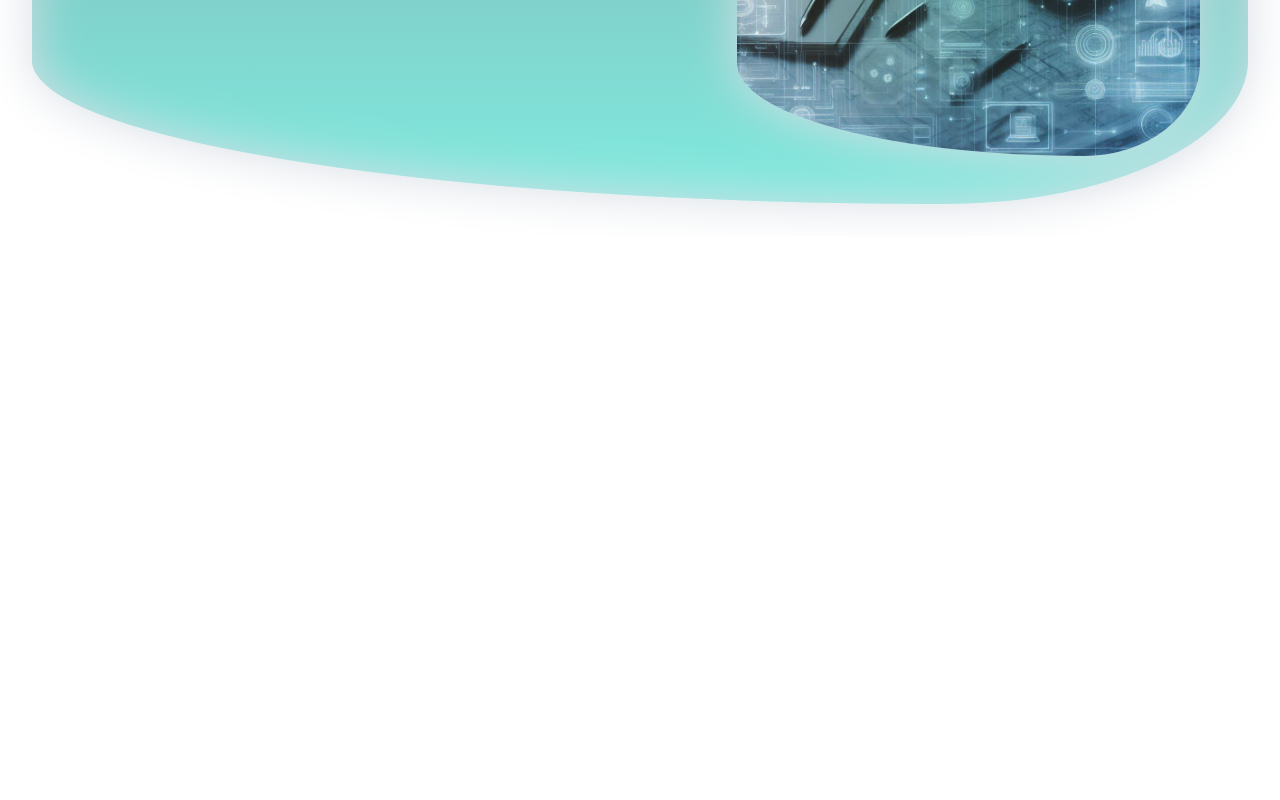
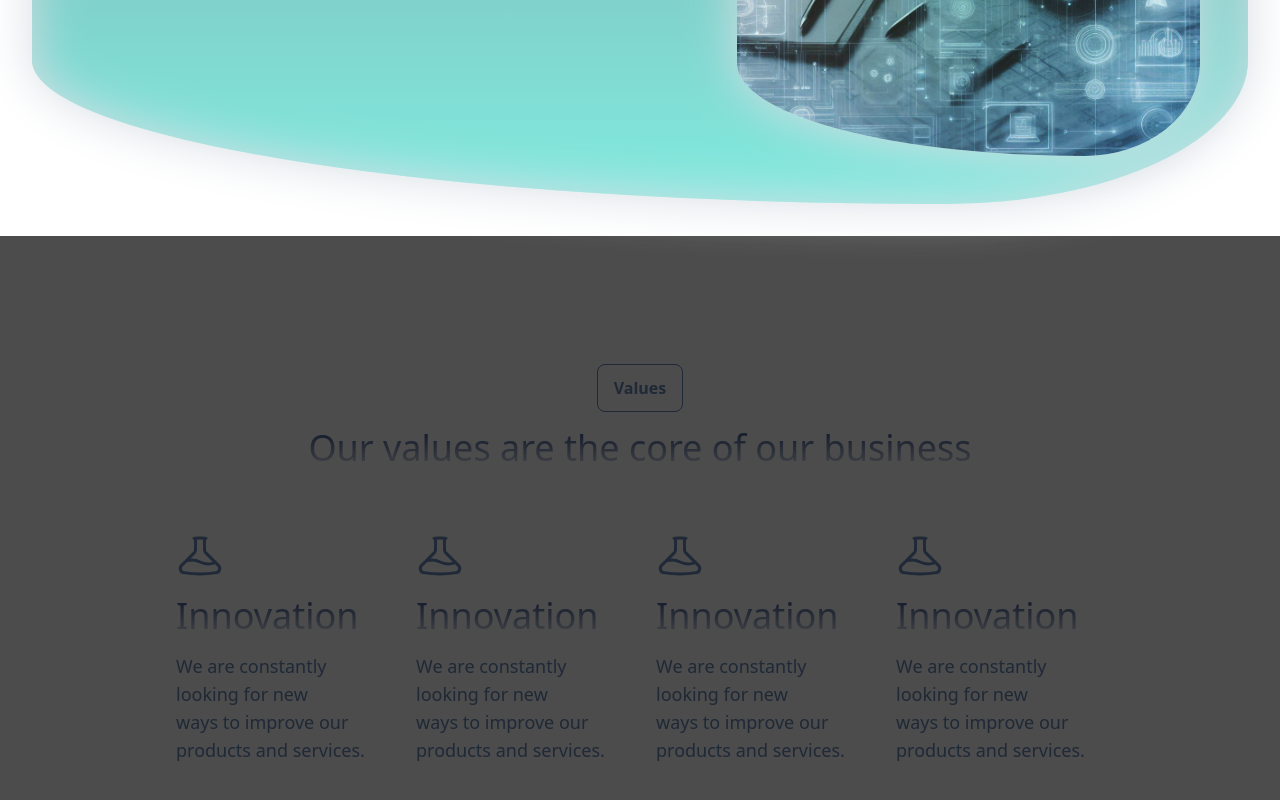
Before and after one commit to 10GeekJames/RobotBuildersInc, a React (Vite) app: page / in a window 1280 px wide. Shown: the part 1787-2587 px from the top of the page. Before the commit the page ends 2023 px from the top, so only its background shows below. Built offline with nearby package versions, Linux system fonts and the light colour scheme.

Commit message:
Update component flexibility, added values section, added icon

```diff
--- a/src/App.jsx
+++ b/src/App.jsx
@@ -5,6 +5,7 @@ import './App.css'
 import Header from './components/Header'
 import Hero from './components/Hero'
 import Features from './components/features/Features'
+import Values from './components/values/Values'
 
 function App() {
   const [count, setCount] = useState(0)
@@ -14,6 +15,7 @@ function App() {
       <Header />
       <Hero />
       <Features />
+      <Values />
     </>
   )
 }
--- a/src/components/Shared/GradientTitle.jsx
+++ b/src/components/Shared/GradientTitle.jsx
@@ -1,18 +1,33 @@
-const GradientTitle = ({ title, additionalClasses = "", textSize }) => {
+const GradientTitle = ({ title, additionalClasses = "", textSize, fontWeight }) => {
   const getTextSize = () => {
     if (textSize === "sm") {
       return "text-2xl";
     } else if (textSize === "md") {
       return "text-4xl";
     } else if (textSize === "lg") {
-      return "text-6xl";
+      return "text-5xl";
     } else if (textSize === "xl") {
       return "text-8xl";
     }
     return "text-6xl";
   }
+
+  const getFontWeight = () => {
+    if (fontWeight === "light") {
+      return "font-light";
+    } else if (fontWeight === "normal") {
+      return "font-normal";
+    } else if (fontWeight === "medium") {
+      return "font-medium";
+    } else if (fontWeight === "semibold") {
+      return "font-semibold";
+    } else if (fontWeight === "bold") {
+      return "font-bold";
+    }
+    return "font-bold";
+  }
   return (
-    <h1 className={`${getTextSize()} text-balance font-bold inline-block bg-gradient-to-t from-slate-900/20 dark:from-neutral-content/20 from-5% dark:from-25% to-slate-900 dark:to-neutral-content text-transparent bg-clip-text ${additionalClasses}`}>
+    <h1 className={`${getTextSize()} text-balance ${getFontWeight()} inline-block bg-gradient-to-t from-slate-900/20 dark:from-neutral-content/20 from-5% dark:from-25% to-slate-900 dark:to-neutral-content text-transparent bg-clip-text ${additionalClasses}`}>
       {title}
     </h1>
   )
--- /dev/null
+++ b/src/components/icons/FlaskIcon.jsx
@@ -0,0 +1,7 @@
+const FlaskIcon = () => (
+  <svg xmlns="http://www.w3.org/2000/svg" fill="none" viewBox="0 0 24 24" stroke-width="1.5" stroke="currentColor" className="w-full h-full">
+    <path stroke-linecap="round" stroke-linejoin="round" d="M9.75 3.104v5.714a2.25 2.25 0 0 1-.659 1.591L5 14.5M9.75 3.104c-.251.023-.501.05-.75.082m.75-.082a24.301 24.301 0 0 1 4.5 0m0 0v5.714c0 .597.237 1.17.659 1.591L19.8 15.3M14.25 3.104c.251.023.501.05.75.082M19.8 15.3l-1.57.393A9.065 9.065 0 0 1 12 15a9.065 9.065 0 0 0-6.23-.693L5 14.5m14.8.8 1.402 1.402c1.232 1.232.65 3.318-1.067 3.611A48.309 48.309 0 0 1 12 21c-2.773 0-5.491-.235-8.135-.687-1.718-.293-2.3-2.379-1.067-3.61L5 14.5" />
+  </svg>
+)
+
+export default FlaskIcon;
--- /dev/null
+++ b/src/components/values/Value.jsx
@@ -0,0 +1,15 @@
+import GradientTitle from "../Shared/GradientTitle";
+
+const Value = ({ icon, title, description }) => {
+  return (
+    <div className="flex flex-col gap-4">
+      <div className="w-12 h-12">
+        {icon}
+      </div>
+      <GradientTitle title={title} textSize="md" fontWeight="medium" />
+      <p className="text-balance text-lg">{description}</p>
+    </div>
+  );
+}
+
+export default Value;
--- /dev/null
+++ b/src/components/values/Values.jsx
@@ -0,0 +1,22 @@
+import GradientTitle from "../Shared/GradientTitle";
+import FlaskIcon from "../icons/FlaskIcon";
+import Value from "./Value";
+
+const Values = () => {
+  return (
+    <div className="bg-black/70 px-12 py-16  lg:p-32">
+      <div className="flex flex-col gap-4 justify-center items-center mb-4">
+        <div className="badge badge-lg h-12 badge-outline p-4 rounded-lg font-semibold" ><p>Values</p></div>
+        <GradientTitle title="Our values are the core of our business" textSize="md" fontWeight="medium" />
+      </div>
+      <div className="grid grid-cols-2 gap-8 lg:flex justify-center p-12 container mx-auto">
+        <Value icon={<FlaskIcon />} title="Innovation" description="We are constantly looking for new ways to improve our products and services." />
+        <Value icon={<FlaskIcon />} title="Innovation" description="We are constantly looking for new ways to improve our products and services." />
+        <Value icon={<FlaskIcon />} title="Innovation" description="We are constantly looking for new ways to improve our products and services." />
+        <Value icon={<FlaskIcon />} title="Innovation" description="We are constantly looking for new ways to improve our products and services." />
+      </div>
+    </div>
+  )
+}
+
+export default Values;
--- a/src/styles/staticindex.css
+++ b/src/styles/staticindex.css
@@ -1618,6 +1618,10 @@ html {
   margin-top: 0.75rem;
 }
 
+.mb-4 {
+  margin-bottom: 1rem;
+}
+
 .inline-block {
   display: inline-block;
 }
@@ -1626,6 +1630,10 @@ html {
   display: flex;
 }
 
+.grid {
+  display: grid;
+}
+
 .hidden {
   display: none;
 }
@@ -1640,6 +1648,14 @@ html {
 
 .h-full {
   height: 100%;
+}
+
+.h-6 {
+  height: 1.5rem;
+}
+
+.h-8 {
+  height: 2rem;
 }
 
 .min-h-screen {
@@ -1671,6 +1687,18 @@ html {
   width: fit-content;
 }
 
+.w-6 {
+  width: 1.5rem;
+}
+
+.w-8 {
+  width: 2rem;
+}
+
+.w-12 {
+  width: 3rem;
+}
+
 .max-w-md {
   max-width: 28rem;
 }
@@ -1680,6 +1708,10 @@ html {
   transform: translate(var(--tw-translate-x), var(--tw-translate-y)) rotate(var(--tw-rotate)) skewX(var(--tw-skew-x)) skewY(var(--tw-skew-y)) scaleX(var(--tw-scale-x)) scaleY(var(--tw-scale-y));
 }
 
+.grid-cols-2 {
+  grid-template-columns: repeat(2, minmax(0, 1fr));
+}
+
 .flex-col {
   flex-direction: column;
 }
@@ -1785,6 +1817,33 @@ html {
 .bg-base-200 {
   --tw-bg-opacity: 1;
   background-color: var(--fallback-b2,oklch(var(--b2)/var(--tw-bg-opacity)));
+}
+
+.bg-black {
+  --tw-bg-opacity: 1;
+  background-color: rgb(0 0 0 / var(--tw-bg-opacity));
+}
+
+.bg-gray-900 {
+  --tw-bg-opacity: 1;
+  background-color: rgb(17 24 39 / var(--tw-bg-opacity));
+}
+
+.bg-slate-900 {
+  --tw-bg-opacity: 1;
+  background-color: rgb(15 23 42 / var(--tw-bg-opacity));
+}
+
+.bg-black\/90 {
+  background-color: rgb(0 0 0 / 0.9);
+}
+
+.bg-black\/80 {
+  background-color: rgb(0 0 0 / 0.8);
+}
+
+.bg-black\/70 {
+  background-color: rgb(0 0 0 / 0.7);
 }
 
 .bg-opacity-60 {
@@ -1896,6 +1955,18 @@ html {
   padding: 2rem;
 }
 
+.p-12 {
+  padding: 3rem;
+}
+
+.p-20 {
+  padding: 5rem;
+}
+
+.p-32 {
+  padding: 8rem;
+}
+
 .px-1 {
   padding-left: 0.25rem;
   padding-right: 0.25rem;
@@ -1916,6 +1987,16 @@ html {
   padding-bottom: 4rem;
 }
 
+.py-4 {
+  padding-top: 1rem;
+  padding-bottom: 1rem;
+}
+
+.px-12 {
+  padding-left: 3rem;
+  padding-right: 3rem;
+}
+
 .text-center {
   text-align: center;
 }
@@ -1953,12 +2034,34 @@ html {
   line-height: 1.35;
 }
 
+.text-5xl {
+  font-size: 3rem;
+  line-height: 1.25;
+}
+
+.text-lg {
+  font-size: 1.125rem;
+  line-height: 1.75rem;
+}
+
 .font-bold {
   font-weight: 700;
 }
 
 .font-semibold {
   font-weight: 600;
+}
+
+.font-light {
+  font-weight: 300;
+}
+
+.font-medium {
+  font-weight: 500;
+}
+
+.font-normal {
+  font-weight: 400;
 }
 
 .leading-\[1\] {
@@ -2113,6 +2216,10 @@ html {
     padding: 3rem;
   }
 
+  .lg\:p-32 {
+    padding: 8rem;
+  }
+
   .lg\:text-start {
     text-align: start;
   }
```
Also changed, not shown: src/components/Values.jsx (deleted, +0 -9 lines).
